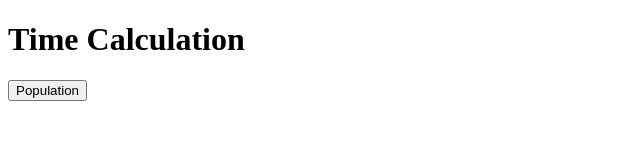
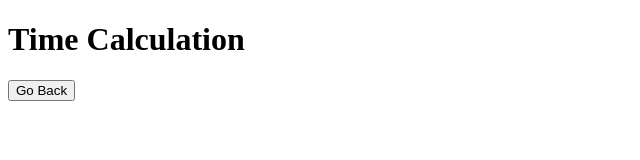
Before and after one commit to jejucrypto/decalc1, a plain HTML site: page time.html in a window 1280 px wide. Shown: the full height of the page, 0-640 px from the left. Drawn offline with Linux system fonts and the light colour scheme.

Commit message:
Update time.html

```diff
--- a/time.html
+++ b/time.html
@@ -8,7 +8,7 @@
 <body>
     <h1>Time Calculation</h1>
     <a href='https://jejucrypto.github.io/decalc1/'>
-        <button>Population</button> <br>
+        <button>Go Back</button> <br>
     </a>
 </body>
 </html>
```
